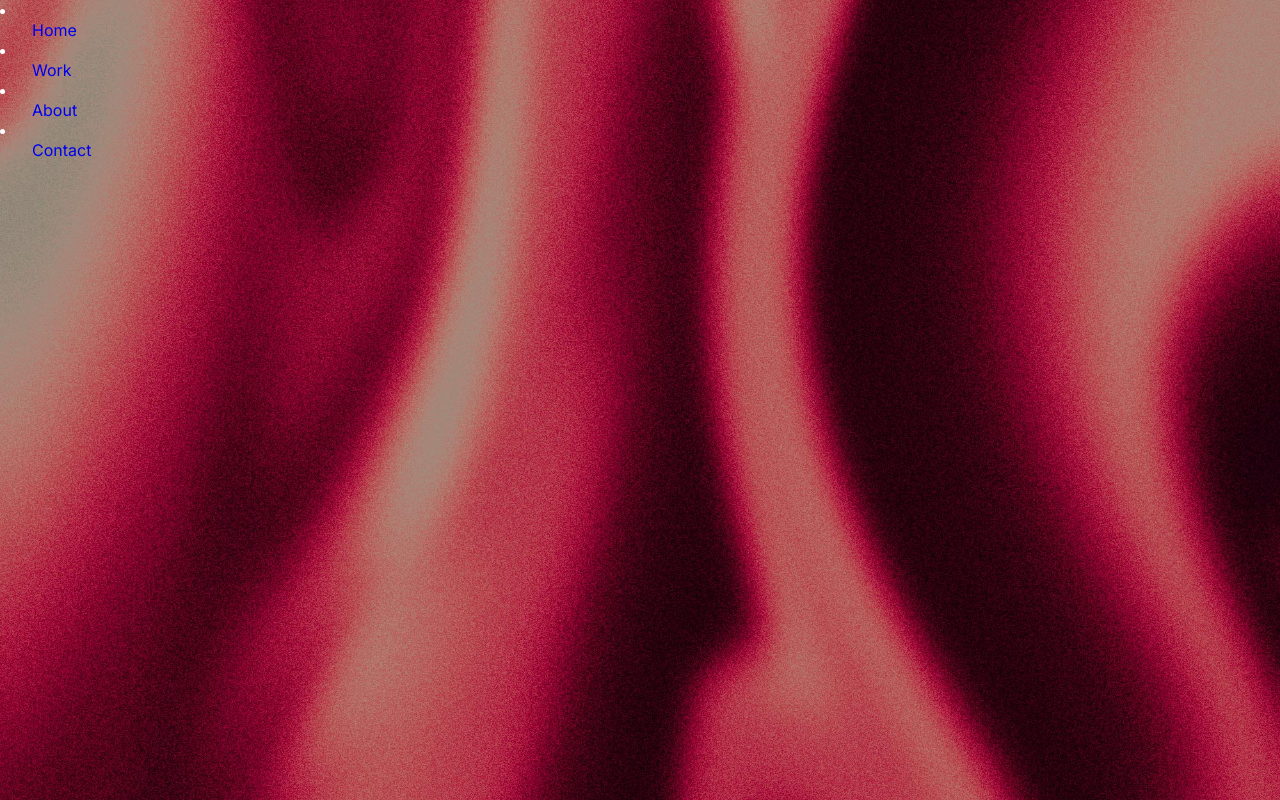
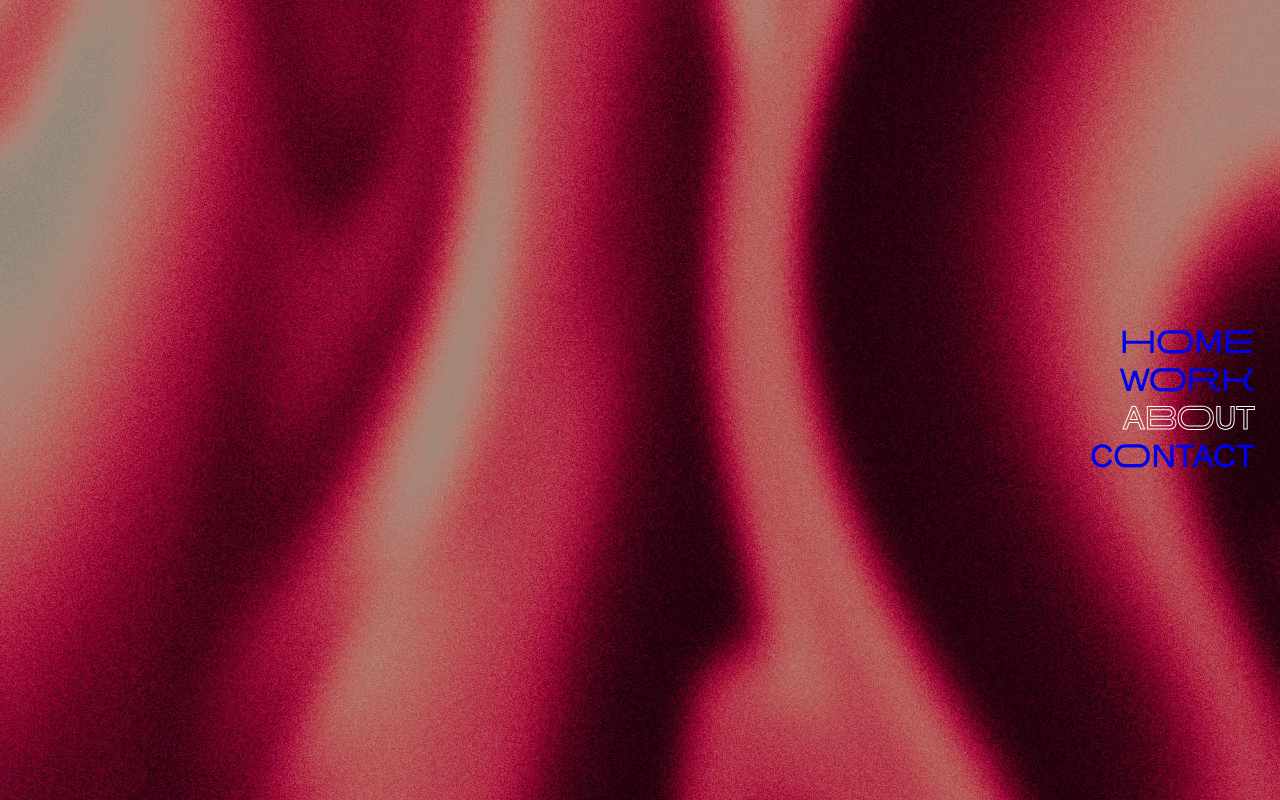
Before and after one commit to andreikusakin/portfolio, a React (Create React App) app: page /About in a window 1280 px wide. Built offline with nearby package versions, Linux system fonts and the light colour scheme.

Commit message:
updated fonts and menu in about page

```diff
--- a/src/App.css
+++ b/src/App.css
@@ -1,5 +1,3 @@
-@import url('https://fonts.googleapis.com/css2?family=Inter:slnt&display=swap');
-
 .App {
 
 
--- a/src/index.css
+++ b/src/index.css
@@ -3,6 +3,11 @@ body {
   margin: 0;
   padding: 0;
   box-sizing: border-box;
+  font-family: Bandein Sans Web, sans-serif;
   -webkit-font-smoothing: antialiased;
   -moz-osx-font-smoothing: grayscale;
 }
+
+ul {
+  list-style-type: none;
+}
--- a/src/index.js
+++ b/src/index.js
@@ -1,6 +1,7 @@
 import React from 'react';
 import ReactDOM from 'react-dom/client';
 import './index.css';
+import './fonts.css'
 import App from './App';
 import reportWebVitals from './reportWebVitals';
 import { BrowserRouter, Route, Routes } from "react-router-dom";
--- a/src/pages/About/About.js
+++ b/src/pages/About/About.js
@@ -1,17 +1,28 @@
-import React from 'react'
-import './about.css'
-import { motion } from 'framer-motion';
+import React from "react";
+import "./about.css";
+import { motion } from "framer-motion";
 import { Link } from "react-router-dom";
 
+const containerMenu = {
+  hidden: { opacity: 0 },
+  visible: {
+    opacity: 1,
+    transition: {
+      staggerChildren: 0.5,
+      delayChildren: 1,
+    },
+  },
+};
+
 const listItemMenu = {
-  hidden: { x: -720, skew: "-30deg", opacity: 0 },
-  show: { x: 0, skew: "0", opacity: 1 },
+  hidden: {  x: 200, opacity: 0 },
+  visible: { x: 0, opacity: 1 },
 };
 
 const menuItem = [
   {
     name: "Home",
-    link: "/"
+    link: "/",
   },
   {
     name: "Work",
@@ -29,31 +40,33 @@ const menuItem = [
 
 export default function About() {
   return (
-    <div className='about-page'><nav>
+    <div className="about-page">
+      <nav className="about-nav">
+        <motion.ul
+          className="nav-list"
+          variants={containerMenu}
+          initial="hidden"
+          animate="visible"
+          exit={{ x: 200, opacity: 0 }}
+        >
+          {menuItem.map((item, i) => (
+            <Link to={item.link} key={i}>
+              <motion.li
+                variants={listItemMenu}
+                className="about-menu-item"
 
-      </nav>{menuItem.map((item, i) => (
-              <motion.li
-                key={i}
-                variants={listItemMenu}
-                transition={{ duration: 1.5 }}
-                exit={{ x: -780, opacity: 0 }}
-                // initial={{ x: -720, skew: "-30deg" }}
-                // animate={{ x: 0, skew: "0" }}
-                // transition={{ duration: 2 }}
-
-                // exitTransition={{ duration: 2, delay: 0  }}
+                transition={{ duration: 1 }}
               >
-                {/* delay: 1.5 + i * 0.1  */}
-                <Link to={item.link}>
-                  <motion.div
-                    className="home-menu_item"
-                    whileHover={{ x: 20, fontVariationSettings: "slnt: -10" }}
-                    transition={{ type: "tween", duration: 0.3 }}
-                  >
-                    {item.name}
-                  </motion.div>
-                </Link>
+                <motion.div
+                whileHover={{ fontVariationSettings: "'wdth' 600" }}
+                transition={{ duration: 0.3 }}>
+                {item.name}
+                </motion.div>
               </motion.li>
-            ))}</div>
-  )
+            </Link>
+          ))}
+        </motion.ul>
+      </nav>
+    </div>
+  );
 }
--- a/src/pages/About/about.css
+++ b/src/pages/About/about.css
@@ -1,7 +1,31 @@
 .about-page {
-    position: relative;
+  position: relative;
   z-index: 5;
   overflow: hidden;
   color: #fff;
-  font-family: "Inter", sans-serif;
 }
+
+.about-nav {
+  text-align: right;
+  text-decoration: none;
+  text-transform: uppercase;
+  font-family: "Bandein Sans Strange Variable", sans-serif;
+  font-variation-settings: "wdth" 400;
+  font-weight: 500;
+
+  right: 0;
+  display: flex;
+  flex-direction: column;
+  justify-content: center;
+  position: fixed;
+  height: 100%;
+  font-size: clamp(1em, 1vw + 1.2em, 2em);
+  margin-right: 2%;
+
+}
+
+.nav-list :nth-child(3){
+
+  color: transparent;
+  -webkit-text-stroke: 1px white;
+}
--- a/src/pages/Home/Home.js
+++ b/src/pages/Home/Home.js
@@ -132,7 +132,7 @@ export default function Home() {
                 <Link to={item.link}>
                   <motion.div
                     className="home-menu_item"
-                    whileHover={{ x: 20, fontVariationSettings: "slnt: -10" }}
+                    whileHover={{ fontVariationSettings: "'wdth' 800" }}
                     transition={{ type: "tween", duration: 0.3 }}
                   >
                     {item.name}
--- a/src/pages/Home/home.css
+++ b/src/pages/Home/home.css
@@ -3,7 +3,7 @@
   z-index: 5;
   overflow: hidden;
   color: #fff;
-  font-family: "Inter", sans-serif;
+  font-family: "Bandein Sans Web", sans-serif;
 }
 
 .home-page_content {
@@ -25,7 +25,10 @@
 
 .home-nav {
   font-size: clamp(1em, 2vw + 2em, 4em);
-  font-weight: 700;
+  /* font-weight: 700; */
+  font-family: "Bandein Sans Strange Variable", sans-serif;
+  font-variation-settings: "wdth" 400;
+  font-weight: 500;
   letter-spacing: 0.2em;
   flex-basis: 32rem;
   overflow: hidden;
```
